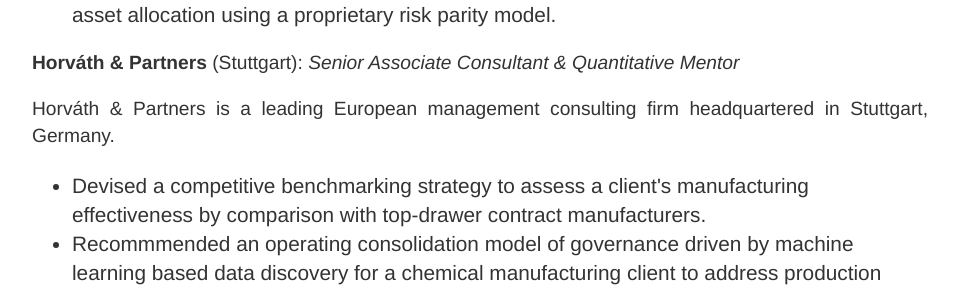
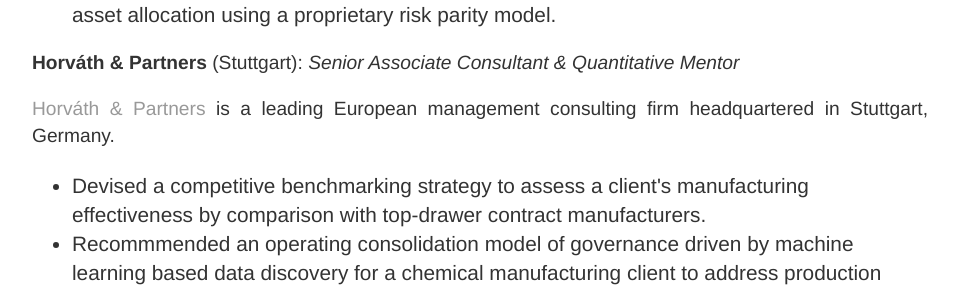
Before and after one commit to DaisukeAramaki/DaisukeAramaki.github.io, a Jekyll site: the page built from cv/index.html, in a window 1280 px wide and 900 px high, scrolled down 423 px. Shown: the part 162-452 px from the top of the window, without its empty margins (160-1118 px from the left). Built offline with Jekyll 4.4.1, drawn with Linux system fonts in a browser that asks for light colours; some of the changed text lies outside the part shown.

Commit message:
Minor changes

```diff
--- a/cv/index.html
+++ b/cv/index.html
@@ -26,7 +26,7 @@
 </p>
 
 <p style='text-align: justify;'><strong>Horv&aacute;th & Partners</strong> (Stuttgart): <em>Senior Associate Consultant & Quantitative Mentor</em>
-	<p style='text-align: justify;'>Horv&aacute;th & Partners is a leading European management consulting firm headquartered in Stuttgart, Germany.
+	<p style='text-align: justify;'><a href="https://www.horvath-partners.com/de/home/">Horv&aacute;th & Partners</a> is a leading European management consulting firm headquartered in Stuttgart, Germany.
 										<ul >
 											<li>Devised a competitive benchmarking strategy to assess a client's manufacturing effectiveness by comparison with top-drawer contract manufacturers.</li>
 											<li>Recommmended an operating consolidation model of governance driven by machine learning based data discovery for a chemical manufacturing client to address production inefficiencies in plant operations. Resulted in reduction of overhead costs and a 21% increase in effiiciency. </li>
```
Also changed, not shown: other parts of cv/index.html (+1 -1 lines).
